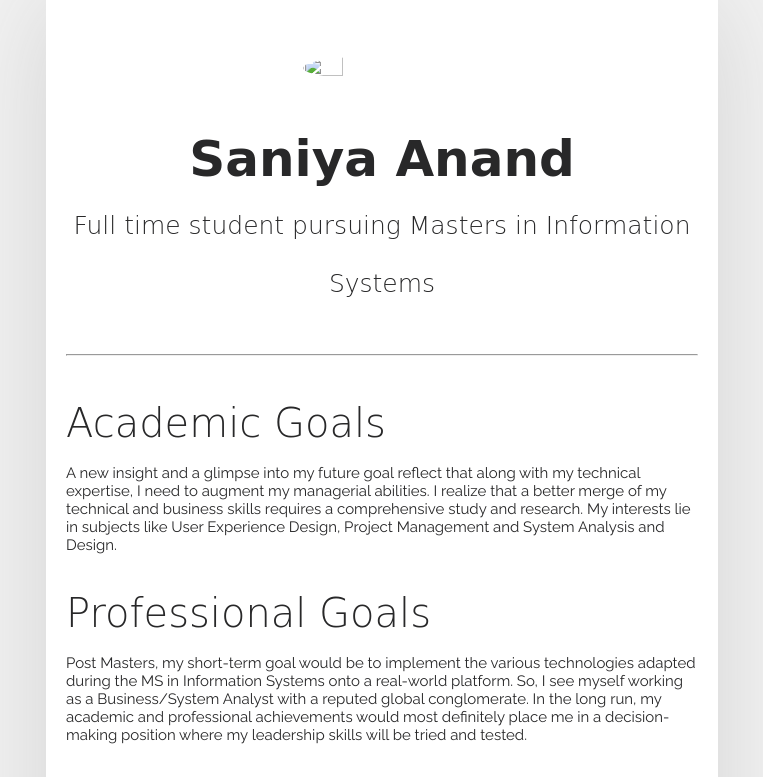
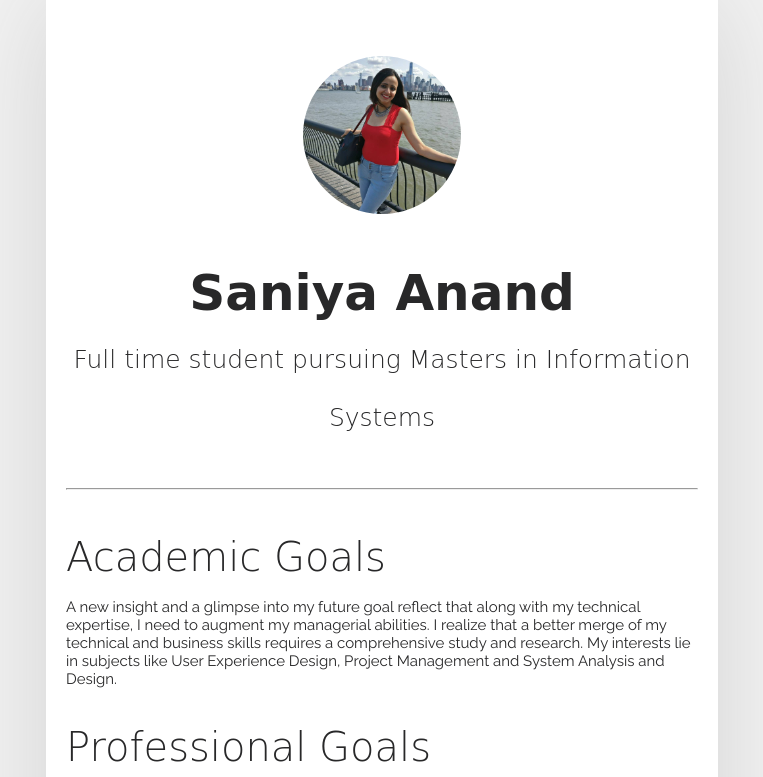
Before and after one commit to sa2225/is601su17-Website1, a plain HTML site: page index.html in a window 1280 px wide. Shown: the top 777 px of the page, without its empty margins (278-1041 px from the left). Drawn offline with Linux system fonts and the light colour scheme; a web font is replaced by a local one.

Commit message:
Update index.html

```diff
--- a/index.html
+++ b/index.html
@@ -15,7 +15,7 @@
 	<div style="float:'left';margin-left:25%;width:50%;background-color: white;padding:20px;box-shadow: 0 0 100px lightGrey;">
 		<br/>
 		<br/>
-		<img src="UXD Image.jpg" class="profile-image" align="middle" />
+		<img src="UXD_Image.jpg" class="profile-image" align="middle" />
 		<p class="header" style="text-align: center;font-size: 50px"><b>Saniya Anand</b><br>
 			<span style="text-align: center;font-size: 25px;">Full time student pursuing Masters in Information Systems</span>
 		</p>
```
